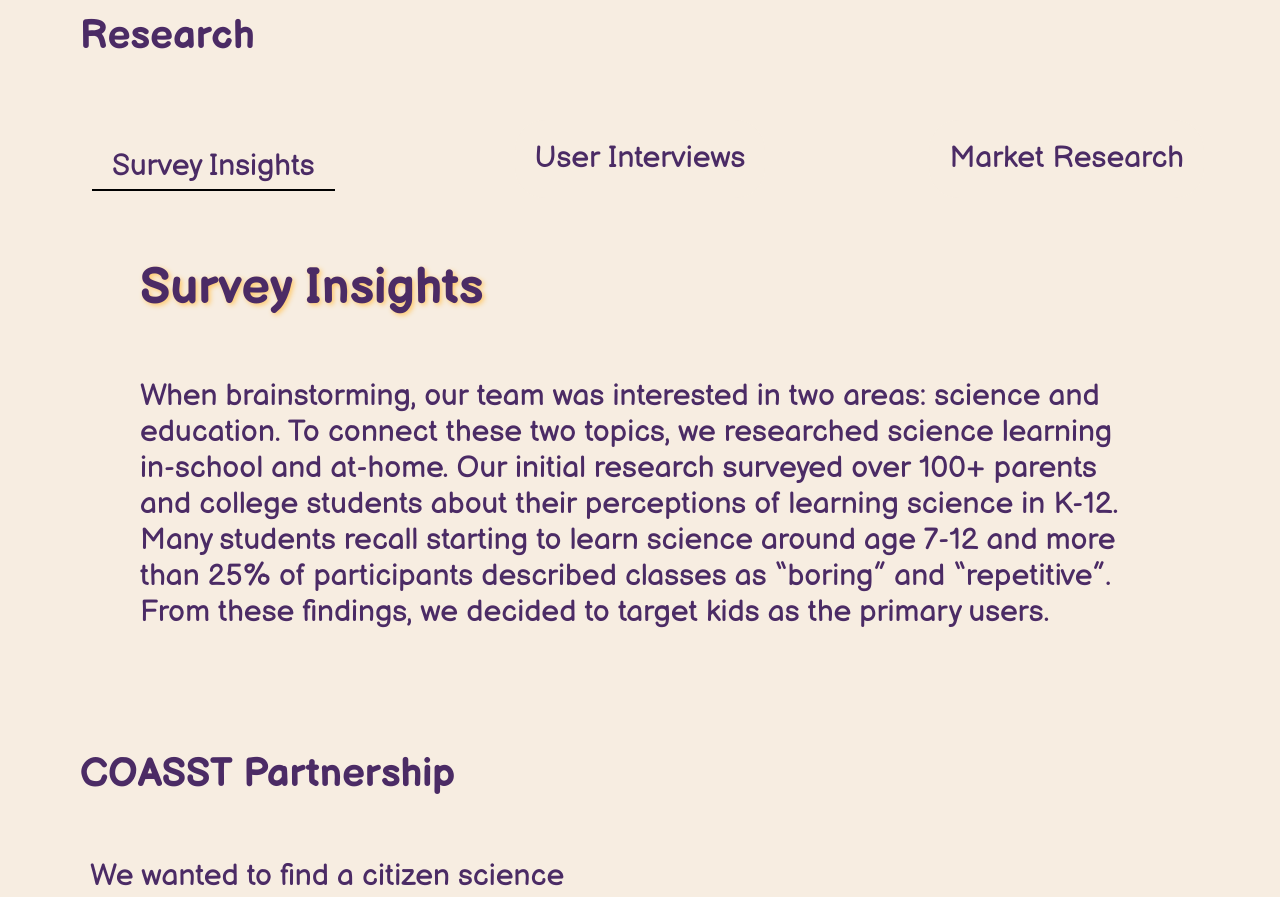
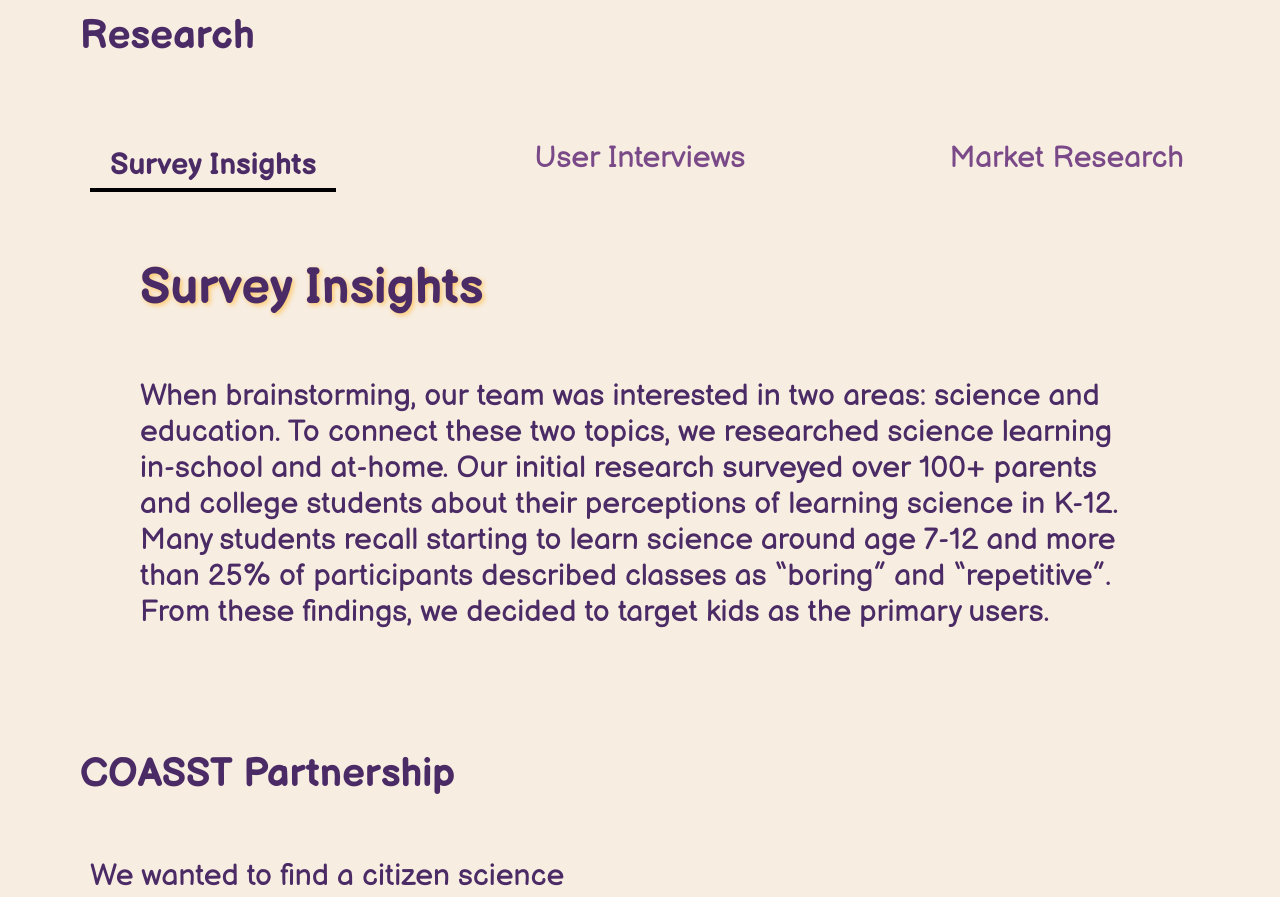
Before and after one commit to UW-AppleJACK/applejack, a React (Create React App) app in the folder marinerescue-frontend/: page /capstone in a window 1280 px wide. Shown: the part 1880-2777 px from the top of the page. Built offline with nearby package versions, Linux system fonts and the light colour scheme.

Commit message:
Button contrast updates

```diff
--- a/marinerescue-frontend/src/pages/CapstonePage.scss
+++ b/marinerescue-frontend/src/pages/CapstonePage.scss
@@ -18,10 +18,11 @@
 
 button.topic-button-selected {
   font-size: 30px;
+  font-weight: bolder;
   width: auto;
   background-color: $sand;
   color: $grape;
-  border-bottom: 2px solid black;
+  border-bottom: 4px solid black;
   border-radius: 0;
   padding-bottom: 5px;
 }
@@ -30,7 +31,7 @@ button.topic-button {
   font-size: 30px;
   width: auto;
   background-color: $sand;
-  color: $grape;
+  color: #7a4988;
   border-bottom: 2px solid transparent;
 }
 
```
